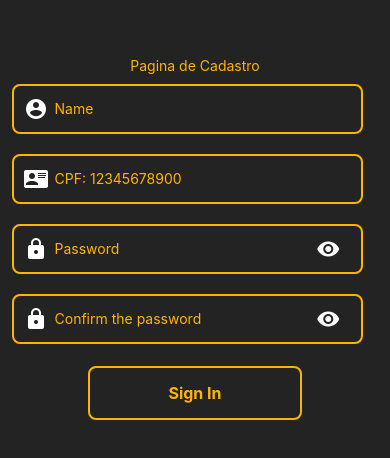
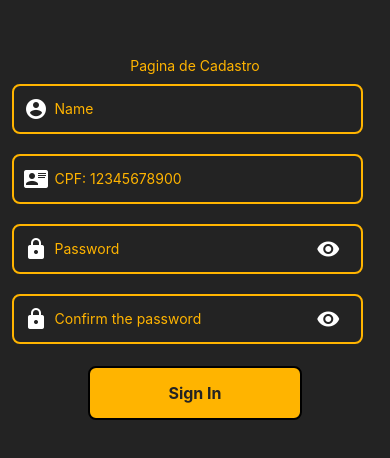
Before and after one commit to RaffeuL/Desafio-W3-FrontEnd, a React Native app: screen /SignUp in a window 390 px wide. Shown: the part 178-636 px from the top of the page. Built offline with nearby package versions, Linux system fonts and the light colour scheme.

Commit message:
input and button are global components

```diff
--- a/src/screens/SignUp/components/Button.js
+++ b/src/globalComponents/Button.js
@@ -14,11 +14,11 @@ const styles = StyleSheet.create({
         alignSelf: "center",
         borderWidth: 2,
         borderRadius: 8,
-        borderColor: '#FFB400',
         marginVertical: 12,
+        backgroundColor: '#FFB400'
     },
     text: {
-        color: '#FFB400',
+        color: '#232323',
         fontSize: 16,
         lineHeight: 26,
         fontWeight: 'bold',
--- a/src/screens/SignUp/index.js
+++ b/src/screens/SignUp/index.js
@@ -1,7 +1,7 @@
 import React, { useState } from "react";
 import { View, Text, StyleSheet } from "react-native";
-import Input from "./components/Input";
-import Button from "./components/Button";
+import Input from "../../globalComponents/Input";
+import Button from "../../globalComponents/Button";
 
 export default function SignUp(){
 
```
Also changed, not shown: src/globalComponents/Input.js (renamed from src/screens/SignUp/components/Input.js), src/screens/SignUp/components/Top.js (added).
